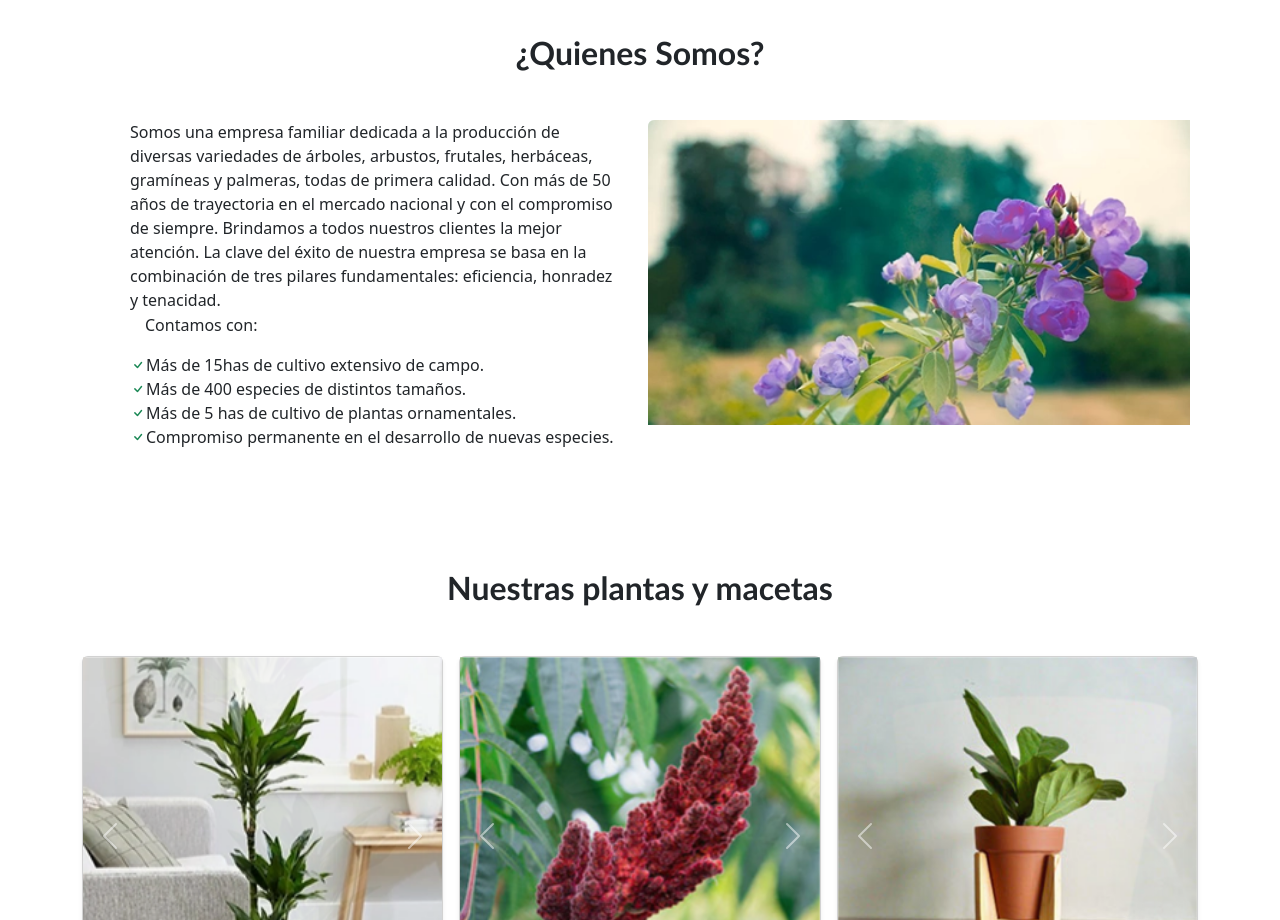
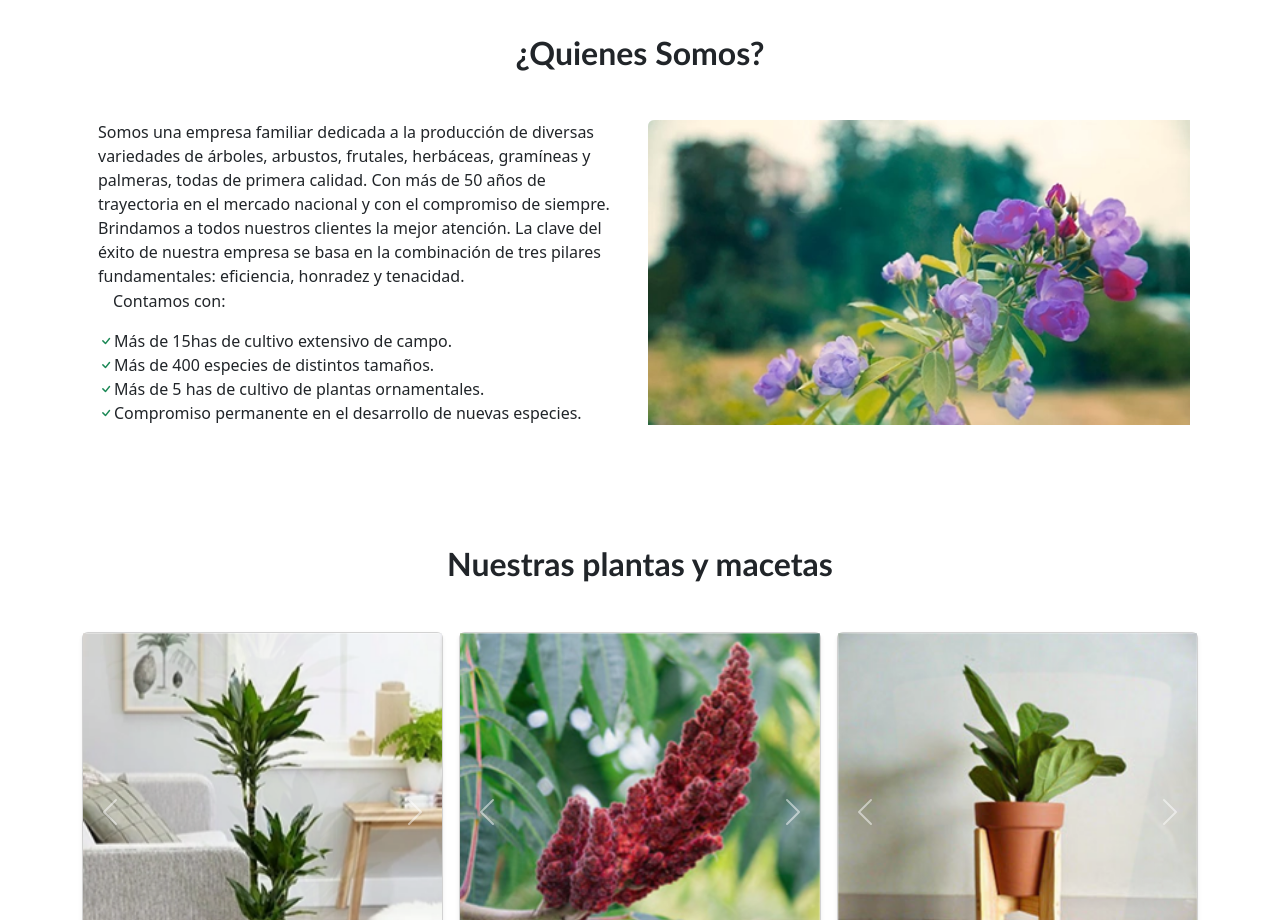
Before and after one commit to julibdr/viverowalle22, a plain HTML site: page index.html in a window 1280 px wide. Shown: the part 1080-2000 px from the top of the page. Drawn offline with nearby package versions, Linux system fonts and the light colour scheme; a web font is replaced by a local one.

Commit message:
Update index.html

```diff
--- a/index.html
+++ b/index.html
@@ -141,7 +141,7 @@
 
           </div>
         </div>
-        <div class="col px-5">
+        <div class="col px-3">
           <p>
             Somos una empresa familiar dedicada a la producción de diversas variedades de árboles, arbustos, frutales,
             herbáceas, gramíneas y palmeras, todas de primera calidad. Con más de 50 años
```
